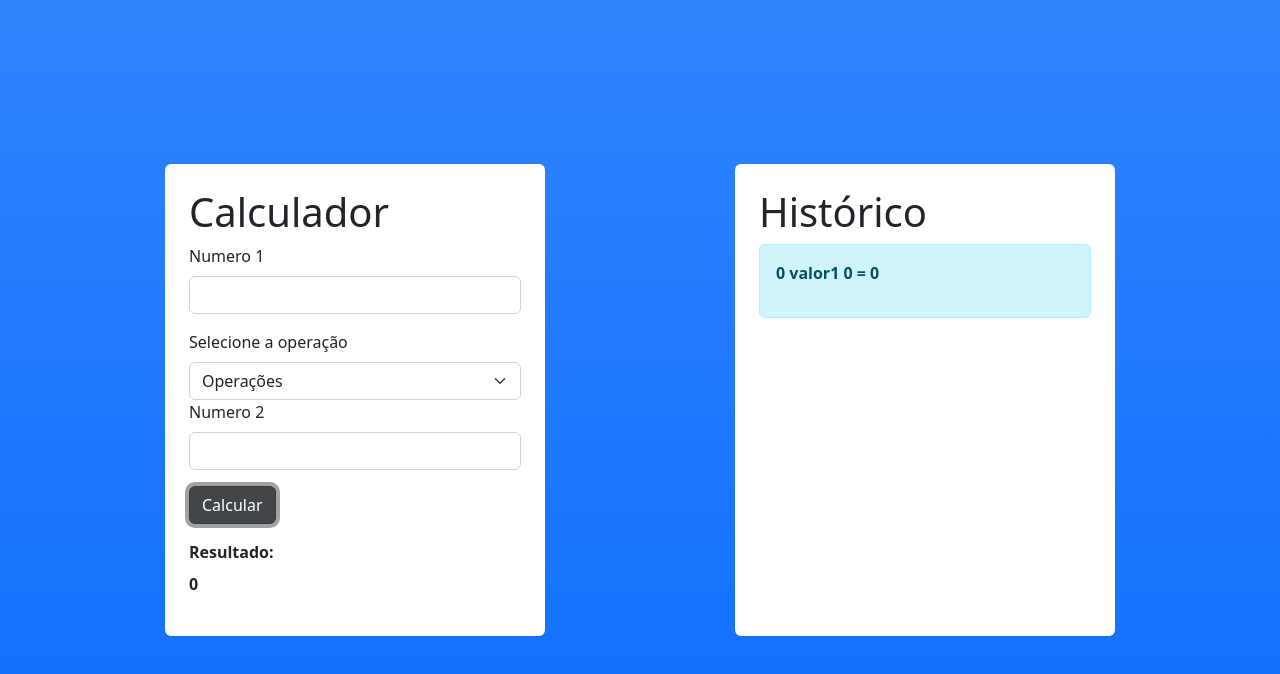
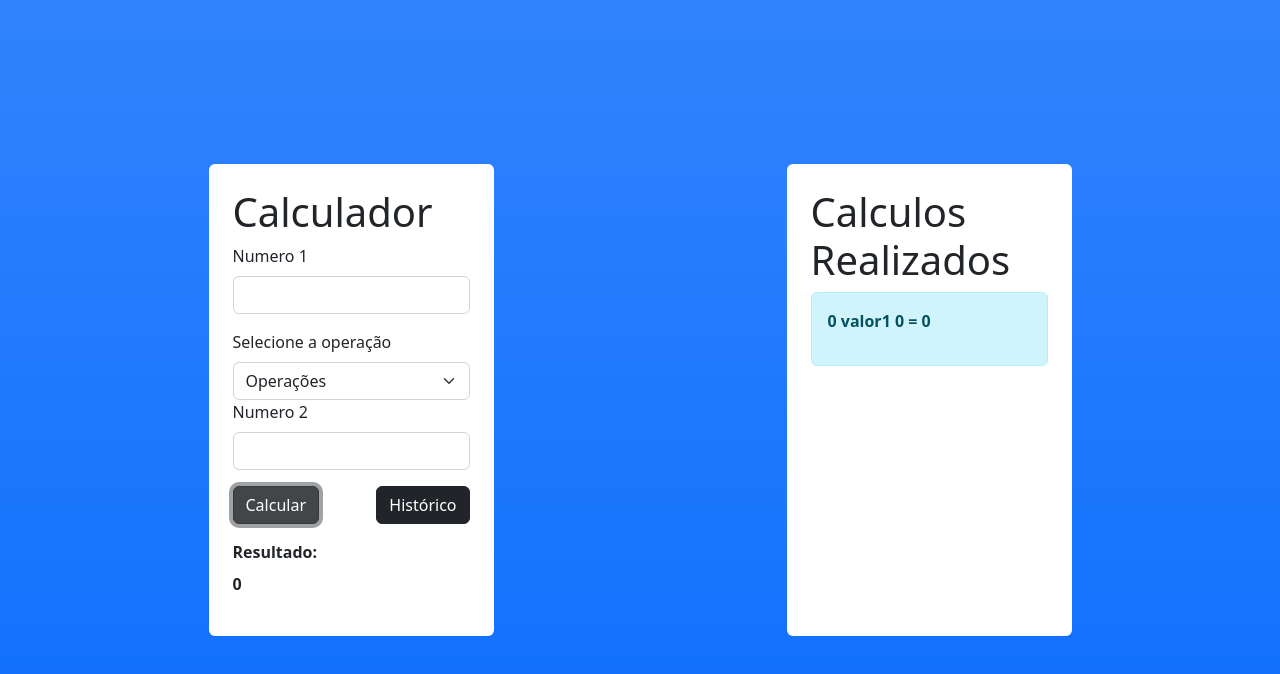
Before and after one commit to developermarcos/Calculadora-ts-basica, a website with bundled scripts: page index.html in a window 1280 px wide. Both pictures are taken after a click on the button "Calcular". Built offline with nearby package versions, Linux system fonts and the light colour scheme.

Commit message:
calculadora salvando locao storage

```diff
--- a/index.html
+++ b/index.html
@@ -12,10 +12,9 @@
 </head>
 <body class="vh-100 d-flex align-items-center bg-primary bg-gradient">
     <section class="container">
-      <div class="row justify-content-around">
-        <div class="col-md-4 bg-white p-4 rounded">
+      <div class="row justify-content-around gap-3">
+        <div class="col-md-3 bg-white p-4 rounded">
           <h1>Calculador</h1>
-
             <div class="mb-3">
               <label class="form-label" for="">Numero 1</label>
               <input class="form-control" id="numero1" type="number">
@@ -32,15 +31,22 @@
               <label class="form-label" for="">Numero 2</label>
               <input class="form-control" id="numero2" type="number">
             </div>
-            <div class="mb-3">
+            <div class="mb-3 d-flex justify-content-between">
               <input id="btnCalcular" type="button" class="btn btn-dark" value="Calcular">
+              <input id="btnMostrarHistorico" type="button" class="btn btn-dark" value="Histórico">
             </div>
 
           <div class="mb-3 fw-bolder">
             <label class="form-label" for="">Resultado: </label><p id="resultado"></p>
           </div>
         </div>
-        <div class="col-md-4 d-none bg-white p-4 rounded fw-bolder" id="historico">
+        <div class="col-md-3 d-none bg-white p-4 rounded fw-bolder" id="calculosRealizadas">
+          <h1>Calculos Realizados</h1>
+          <div id="lista-calculos-Realizados" class="alert alert-info">
+            <p>Nenhum histórico disponível</p>
+          </div>
+        </div>
+        <div class="col-md-3 d-none bg-white p-4 rounded fw-bolder" id="historico">
           <h1>Histórico</h1>
           <div id="historico-list" class="alert alert-info">
             <p>Nenhum histórico disponível</p>
--- a/src/Calculadora.ts
+++ b/src/Calculadora.ts
@@ -3,6 +3,7 @@ export class Calculadora{
   private historico : string[];
 
   constructor(){
+    // this.historico = JSON.parse(localStorage.getItem('historico') || '[]');
     this.historico = [];
   }
 
@@ -27,10 +28,27 @@ export class Calculadora{
 
     this.historico.push(operacao);
 
+    this.SalvarHistoricoLocalStorage(operacao);
+
     return resultado;
   }
 
-  ObterHistorico() : string[]{
+  OperacoesRealizadas() : string[]{
     return this.historico;
   }
+
+  ObterHistorico() : string[]{
+    return JSON.parse(localStorage.getItem('historico') || '[]');
+  }
+
+  SalvarHistoricoLocalStorage(operacao : string) : void{
+
+    let historico = JSON.parse(localStorage.getItem('historico') || '[]');
+
+    historico.push(operacao);
+
+    localStorage.removeItem("historico");
+
+    localStorage.setItem('historico', JSON.stringify(historico));
+  }
 }
--- a/src/script.ts
+++ b/src/script.ts
@@ -3,8 +3,12 @@ import { Calculadora } from "./Calculadora.js";
 //Data binding
 const btnCalcular = document.getElementById("btnCalcular") as HTMLInputElement;
 const txtResultado = document.getElementById("resultado") as HTMLParagraphElement;
-const divHistorico = document.getElementById("historico") as HTMLDivElement;
-const divHistoricoList = document.getElementById("historico-list") as HTMLDivElement;
+const divCalculosRealizados = document.getElementById("calculosRealizadas") as HTMLDivElement;
+const divCalculosRealizadosList = document.getElementById("lista-calculos-Realizados") as HTMLDivElement;
+
+const btnMostrarHistorico = document.getElementById("btnMostrarHistorico") as HTMLInputElement;
+const divhistorico = document.getElementById("historico") as HTMLDivElement;
+const divhistoricoLista = document.getElementById("historico-list") as HTMLDivElement;
 
 const txtPrimeiroValor = document.getElementById("numero1") as HTMLInputElement;
 const txtSegundoValor = document.getElementById("numero2") as HTMLInputElement;
@@ -27,19 +31,19 @@ function RealizarAlteracao() : void{
 
   txtResultado.innerHTML = resultado.toString();
 
-  AtualizarHistorico(calculadora.ObterHistorico());
+  AtualizarHistorico(calculadora.OperacoesRealizadas());
 }
 
 function AtualizarHistorico(historio : string[]) : void{
 
   if(historio.length == 0) {
-    divHistorico.style.display = 'none';
+    divCalculosRealizados.style.display = 'none';
     return;
   }
 
-  divHistorico.classList.remove('d-none');
+  divCalculosRealizados.classList.remove('d-none');
 
-  divHistoricoList.innerHTML = "";
+  divCalculosRealizadosList.innerHTML = "";
 
   historio.forEach(function (value) {
 
@@ -47,8 +51,35 @@ function AtualizarHistorico(historio : string[]) : void{
 
     p.innerHTML = value;
 
-    divHistoricoList.prepend(p);
+    divCalculosRealizadosList.prepend(p);
 
   });
 
 }
+
+// Mostrar histórico
+btnMostrarHistorico?.addEventListener('click', MostarHistorico)
+
+function MostarHistorico() : void{
+
+  const historico = calculadora.ObterHistorico();
+
+  if(historico.length == 0) {
+    divhistorico.style.display = 'none';
+    return;
+  }
+
+  divhistorico.classList.remove('d-none');
+
+  divhistoricoLista.innerHTML = "";
+
+  historico.forEach(function (value) {
+
+    let p = document.createElement("p");
+
+    p.innerHTML = value;
+
+    divhistoricoLista.prepend(p);
+
+  });
+}
```
Also changed, not shown: dist/assets/js/Calculadora.js, dist/assets/js/script.js.
